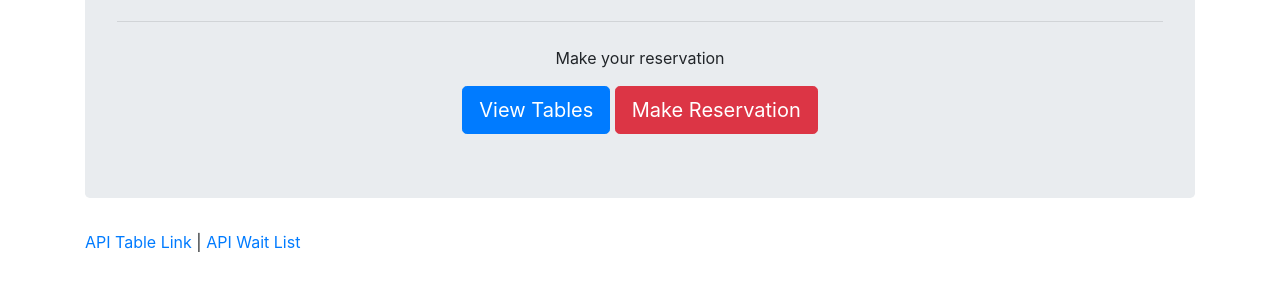
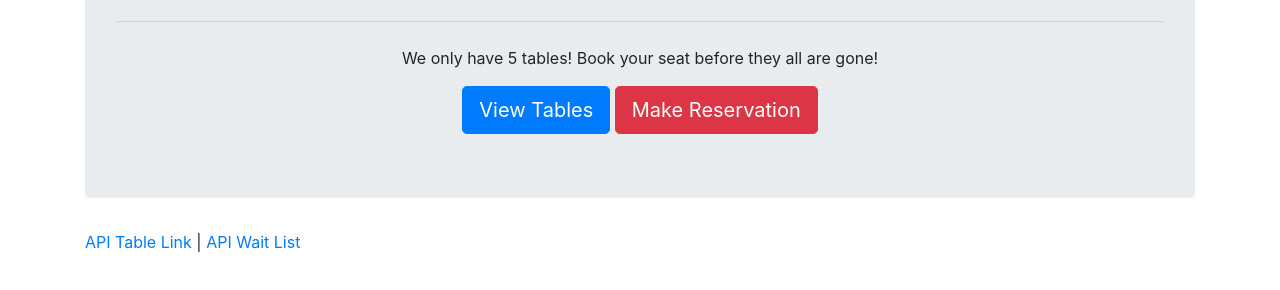
Before and after one commit to mkgude/HotRestaurantTeam1, a website: page index.html in a window 1280 px wide. Shown: the part 134-424 px from the top of the page. Drawn offline with nearby package versions, Linux system fonts and the light colour scheme.

Commit message:
Updated index.html for HomePage

```diff
--- a/index.html
+++ b/index.html
@@ -36,7 +36,7 @@
         <h1 class="display-4">Hot Restaurant</h1>
         <hr class="my-4" />
         <p>
-          Make your reservation
+          We only have 5 tables! Book your seat before they all are gone!
         </p>
         <!-- button to view tables -->
         <a class="btn btn-primary btn-lg" href="/tables" role="button"
```
